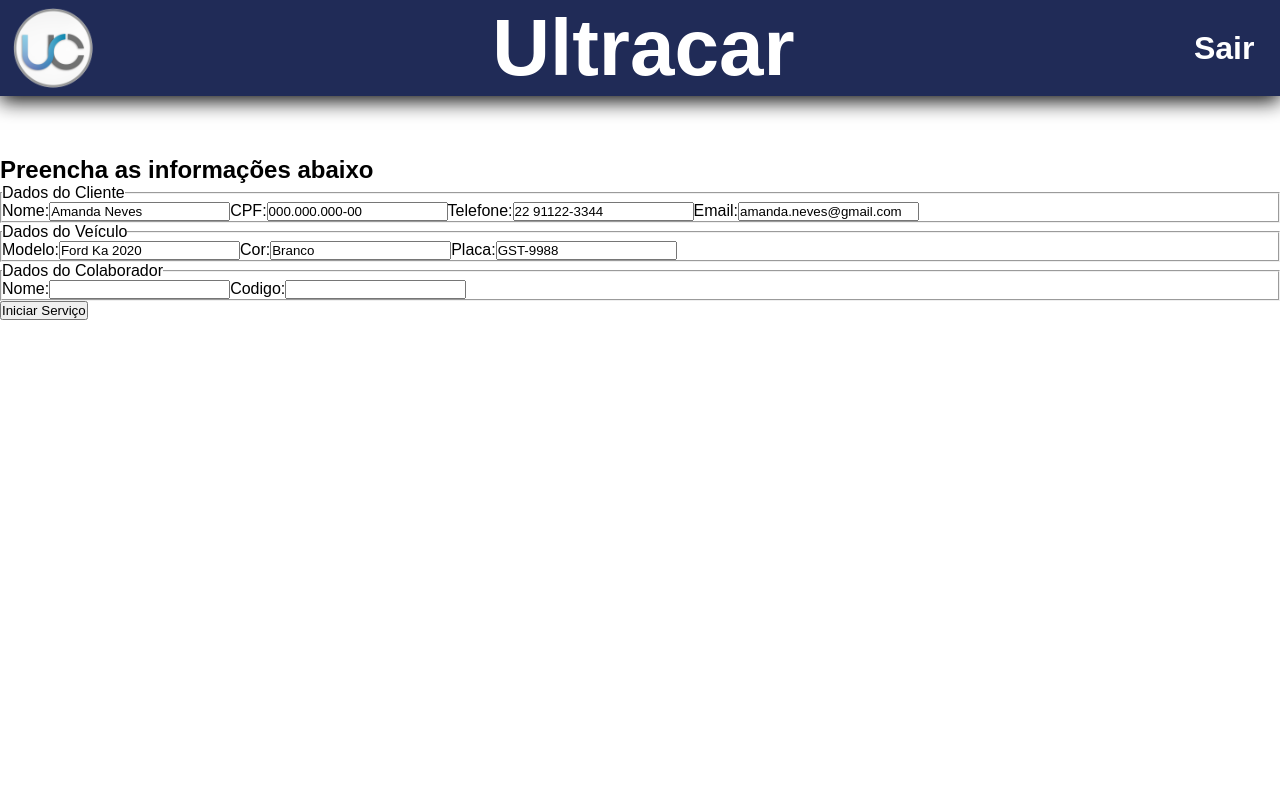
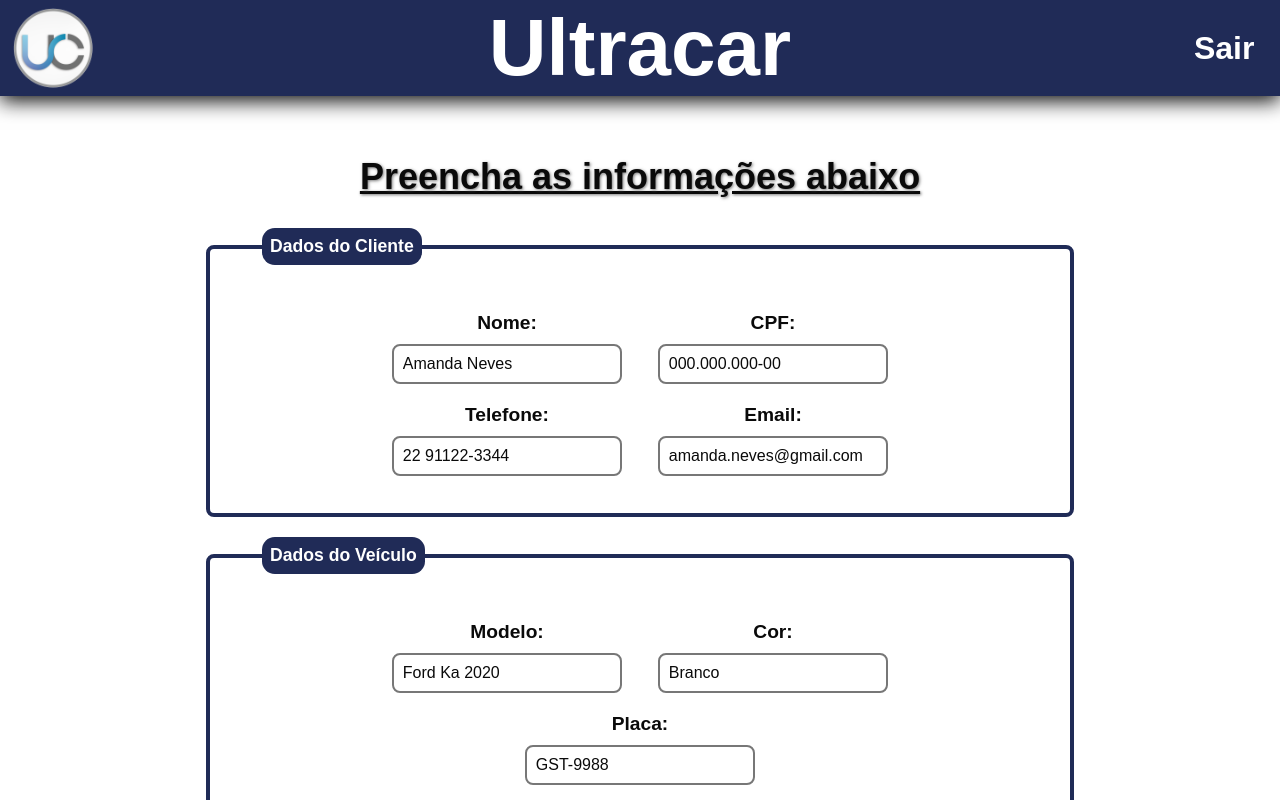
Before and after one commit to matheusnff85/ultracar-seletiva-front-end, a React (Create React App) app in the folder app/frontend/: page /service in a window 1280 px wide. Shown: the top 800 px of the page. Built offline with nearby package versions, Linux system fonts and the light colour scheme.

Commit message:
style: implementa css da pagina de criação de serviços e melhora animaçao dos botões

```diff
--- a/app/frontend/src/Css/CreateService.module.css
+++ b/app/frontend/src/Css/CreateService.module.css
@@ -11,9 +11,108 @@
 .qrcodeImg {
   box-shadow: 0 0 20px rgba(0, 0, 0, 0.5);
   left: 50%;
-  max-height: 80%;
-  max-width: 80%;
+  max-height: 60%;
+  max-width: 60%;
   position: absolute;
   top: 50%;
   transform: translate(-50%, -50%);
 }
+
+.createServiceSubTitle {
+  color: var(--main-black);
+  font-size: 4.5vh;
+  text-align: center;
+  text-decoration: underline;
+  text-shadow: 1px 1px 0.2rem var(--main-gray);
+}
+
+.createServiceForm {
+  align-items: center;
+  display: flex;
+  flex-direction: column;
+  justify-content: center;
+  margin: 20px;
+}
+
+.createServiceFormFieldset {
+  align-items: center;
+  border: 4px solid var(--main-blue);
+  border-radius: 0.5rem;
+  display: flex;
+  justify-content: center;
+  flex-flow: row wrap;
+  margin: 10px;
+  padding: 2rem;
+  width: 70%;
+}
+
+.fieldsetLegend {
+  background-color: var(--main-blue);
+  border-radius: 0.8rem;
+  color: var(--main-white);
+  font-size: 1.1rem;
+  font-weight: bold;
+  margin-left: 20px;
+  padding: 8px;
+}
+
+.fieldsetDiv {
+  width: 20vw;
+  display: flex;
+  align-items: center;
+  justify-content: space-between;
+  flex-flow: column nowrap;
+  margin: 5px;
+}
+
+.fieldsetDiv label {
+  color: var(--main-black);
+  font-size: 2.4vh;
+  font-weight: bold;
+  padding: 5px;
+  margin: 5px;
+}
+
+.fieldsetDiv input {
+  border: 2px solid var(--main-gray);
+  border-radius: 0.5rem;
+  color: var(--main-black);
+  font-size: 2vh;
+  padding: 9px;
+  width: 18vw;
+}
+
+
+.createServiceFormBtn:hover {
+  background-color: var(--main-lightblue);
+  box-shadow: 4px 4px 1rem var(--main-black);
+  width: 26vw;
+  height: 101%;
+  font-size: 2vw;
+  transition: .4s ease-in;
+}
+
+.createServiceFormBtn {
+  background-color: var(--main-green);
+  border: none;
+  border-radius: 1.5rem;
+  color: var(--main-white);
+  cursor: pointer;
+  font-size: 1.9vw;
+  font-weight: bold;
+  margin: 20px;
+  padding: 20px;
+  width: 25vw;
+}
+
+.createServiceFormBtn:disabled {
+  background-color: var(--main-gray);
+  box-shadow: none;
+  font-size: 1.9vw;
+  margin: 20px;
+  padding: 20px;
+  width: 25vw;
+  height: 100%;
+  cursor: initial;
+  transition: none;
+}
--- a/app/frontend/src/Css/Header.module.css
+++ b/app/frontend/src/Css/Header.module.css
@@ -18,7 +18,8 @@
 .headerLink:hover {
   color: var(--main-red);
   cursor: pointer;
-  transition: .3s ease-in;
+  transition: .5s ease-in;
+  font-size: 4.6vh;
 }
 
 .headerLink {
@@ -30,6 +31,10 @@
 }
 
 .headerTitle {
+  position: absolute;
+  top: 6%;
+  left: 50%;
+  transform: translate(-50%, -50%);
   color: var(--main-white);
   font-size: 10vh;
 }
--- a/app/frontend/src/Css/Home.module.css
+++ b/app/frontend/src/Css/Home.module.css
@@ -22,13 +22,15 @@
 .homeButtonsContainer button:hover {
   background: var(--main-blue);
   box-shadow: 4px 4px 1rem var(--main-black);
-  margin-top: 10px;
-  transition: .3s ease-in;
+  height: 101%;
+  margin-top: 5px;
+  transition: .5s ease-in;
+  width: 101%;
 }
 
 .homeButtonsContainer button {
   background: var(--main-lightblue);
-  border: 2.5px double var(--main-lightblue);
+  border: none;
   border-radius: 0.8rem;
   cursor: pointer;
   font-size: 1.6vw;
--- a/app/frontend/src/Pages/CreateService.jsx
+++ b/app/frontend/src/Pages/CreateService.jsx
@@ -67,6 +67,7 @@
       employeeCode,
       isQrCodeHidden,
     } = this.state;
+    const startServiceBtnStatus = (employeeName.length > 0) && (employeeCode.length > 0) ? false : true;
     return (
       <main>
         <Header />
@@ -78,11 +79,12 @@
             className={ styled.qrcodeImg }
           />
         </div>
-        <h2>Preencha as informações abaixo</h2>
-        <form>
-          <fieldset>
-            <legend>Dados do Cliente</legend>
+        <h2 className={ styled.createServiceSubTitle }>Preencha as informações abaixo</h2>
+        <form className={ styled.createServiceForm }>
+          <fieldset className={ styled.createServiceFormFieldset }>
+            <legend className={ styled.fieldsetLegend }>Dados do Cliente</legend>
 
+            <div className={ styled.fieldsetDiv }>
               <label htmlFor='customerName' >Nome:</label>
               <input
                 type='text'
@@ -91,7 +93,9 @@
                 value={ customerName }
                 onChange={ this.handleChange }
               />
+            </div>
 
+            <div className={ styled.fieldsetDiv }>
               <label htmlFor='customerCPF' >CPF:</label>
               <input
                 type='text'
@@ -100,7 +104,9 @@
                 value={ customerCPF }
                 onChange={ this.handleChange }
               />
+            </div>
 
+            <div className={ styled.fieldsetDiv }>
               <label htmlFor='customerPhone' >Telefone:</label>
               <input
                 type='text'
@@ -109,7 +115,9 @@
                 value={ customerPhone }
                 onChange={ this.handleChange }
               />
+            </div>
 
+            <div className={ styled.fieldsetDiv }>
               <label htmlFor='customerEmail' >Email:</label>
               <input
                 type='text'
@@ -118,11 +126,13 @@
                 value={ customerEmail }
                 onChange={ this.handleChange }
               />
+            </div>
 
           </fieldset>
-          <fieldset>
-            <legend>Dados do Veículo</legend>
+          <fieldset className={ styled.createServiceFormFieldset }>
+            <legend className={ styled.fieldsetLegend }>Dados do Veículo</legend>
 
+            <div className={ styled.fieldsetDiv }>
               <label htmlFor='vehicleModel' >Modelo:</label>
               <input
                 type='text'
@@ -131,7 +141,9 @@
                 value={ vehicleModel }
                 onChange={ this.handleChange }
               />
+            </div>
 
+            <div className={ styled.fieldsetDiv }>
               <label htmlFor='vehicleColor' >Cor:</label>
               <input
                 type='text'
@@ -140,7 +152,9 @@
                 value={ vehicleColor }
                 onChange={ this.handleChange }
               />
+            </div>
 
+            <div className={ styled.fieldsetDiv }>
               <label htmlFor='vehiclePlate' >Placa:</label>
               <input
                 type='text'
@@ -149,11 +163,13 @@
                 value={ vehiclePlate }
                 onChange={ this.handleChange }
               />
+            </div>
 
           </fieldset>
-          <fieldset>
-            <legend>Dados do Colaborador</legend>
+          <fieldset className={ styled.createServiceFormFieldset }>
+            <legend className={ styled.fieldsetLegend }>Dados do Colaborador</legend>
 
+            <div className={ styled.fieldsetDiv }>
               <label htmlFor='employeeName' >Nome:</label>
               <input
                 type='text'
@@ -162,7 +178,9 @@
                 value={ employeeName }
                 onChange={ this.handleChange }
               />
+            </div>
 
+            <div className={ styled.fieldsetDiv }>
               <label htmlFor='employeeCode' >Codigo:</label>
               <input
                 type='text'
@@ -171,10 +189,18 @@
                 value={ employeeCode }
                 onChange={ this.handleChange }
               />
+            </div>
 
           </fieldset>
 
-          <button type='button' onClick={ this.startService }>Iniciar Serviço</button>
+          <button
+            type='button'
+            onClick={ this.startService }
+            className={ styled.createServiceFormBtn }
+            disabled={ startServiceBtnStatus }
+          >
+            Iniciar Serviço
+          </button>
         </form>
       </main>
     );
```
Lines whose indentation alone changed are shown as unchanged.
